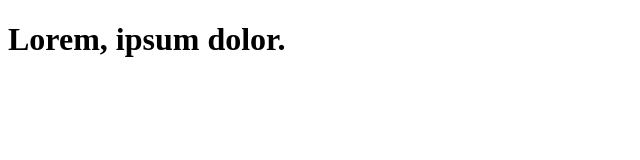
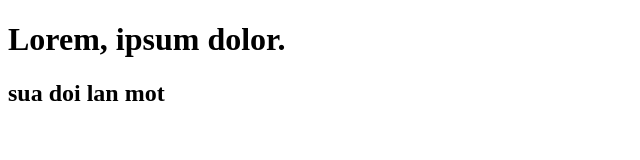
Before and after one commit to QuanWou/Project_, a plain HTML site: page index.html in a window 1280 px wide. Shown: the whole page, without its empty margins (0-640 px from the left). Drawn offline with Linux system fonts and the light colour scheme.

Commit message:
sua doi lan 1

```diff
--- a/index.html
+++ b/index.html
@@ -7,5 +7,6 @@
   </head>
   <body>
     <h1>Lorem, ipsum dolor.</h1>
+    <h2>sua doi lan mot</h2>
   </body>
 </html>
```
